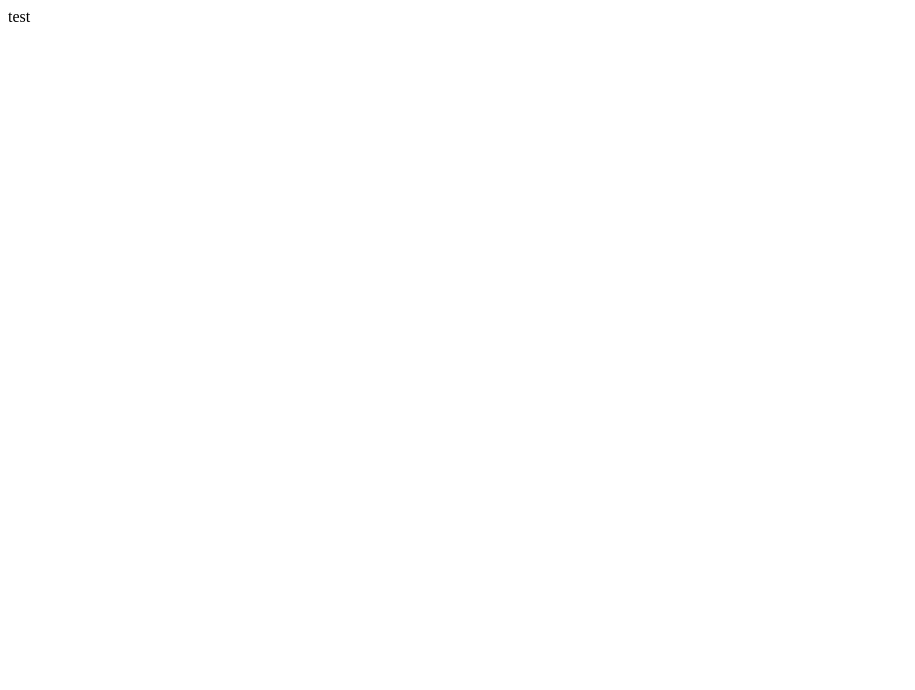
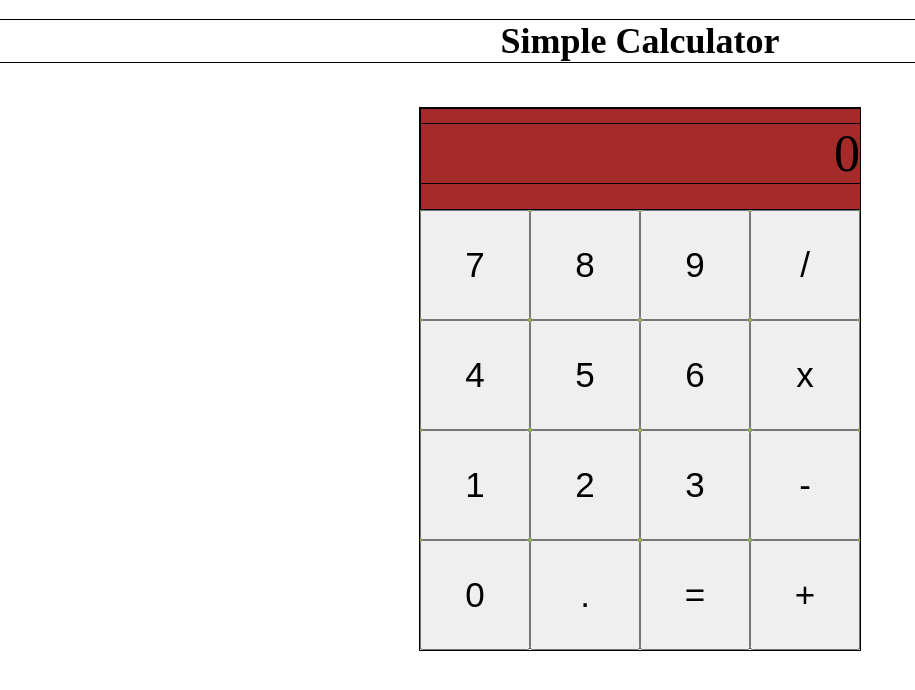
Before and after one commit to osechi3/calculator, a plain HTML site: page index.html in a window 1280 px wide. Shown: the whole page, without its empty margins (0-915 px from the left). Drawn offline with Linux system fonts and the light colour scheme.

Commit message:
Adding basic HTML and CSS

```diff
--- a/index.html
+++ b/index.html
@@ -1,11 +1,36 @@
 <html>
     <head>
         <link rel='stylesheet' href='styles/style.css'>
+        <title>Calculator Project</title>
     </head>
     <body>
-        <header></header>
+        <header>
+            <h1 id='title'>Simple Calculator</h1>
+        </header>
         <main>
-            <div id='test'>test</div>
+            <div id='calculator-container'>
+                <div id='display'>
+                    <div id='display-text'>0</div>
+                </div>
+                <div id='buttons-container'>
+                    <button class='buttons'>7</button>
+                    <button class='buttons'>8</button>
+                    <button class='buttons'>9</button>
+                    <button class='buttons'>/</button>
+                    <button class='buttons'>4</button>
+                    <button class='buttons'>5</button>
+                    <button class='buttons'>6</button>
+                    <button class='buttons'>x</button>
+                    <button class='buttons'>1</button>
+                    <button class='buttons'>2</button>
+                    <button class='buttons'>3</button>
+                    <button class='buttons'>-</button>
+                    <button class='buttons'>0</button>
+                    <button class='buttons'>.</button>
+                    <button class='buttons'>=</button>
+                    <button class='buttons'>+</button>
+                </div>
+            </div>
         </main>
         <footer></footer>
         <script src='index.js'></script>
--- a/styles/style.css
+++ b/styles/style.css
@@ -0,0 +1,42 @@
+body {
+    margin: 0;
+    padding: 0;
+    font-size: 10px;
+}
+#title {
+    font-size: 36px;
+    outline: 1px solid;
+    text-align: center;
+    margin: 20px 0;
+}
+#calculator-container {
+    background-color: yellowgreen;
+    margin: 45px auto;
+    width: 440px;
+    height: 540px;
+    border: 1px solid;
+}
+#display {
+    background-color: brown;
+    border: 1px solid;
+    width: 439px;
+    height: 100px;
+}
+#display-text {
+    outline: 1px solid;
+    font-size: 52px;
+    text-align: right;
+    margin-top: 15px;
+}
+#buttons-container {
+    font-size: 0;
+    outline: 1px solid;
+    display: flex;
+    flex-wrap: wrap;
+    margin: 0;
+}
+.buttons {
+    height: 110px;
+    width: 110px;
+    font-size: 35px;
+}
```
